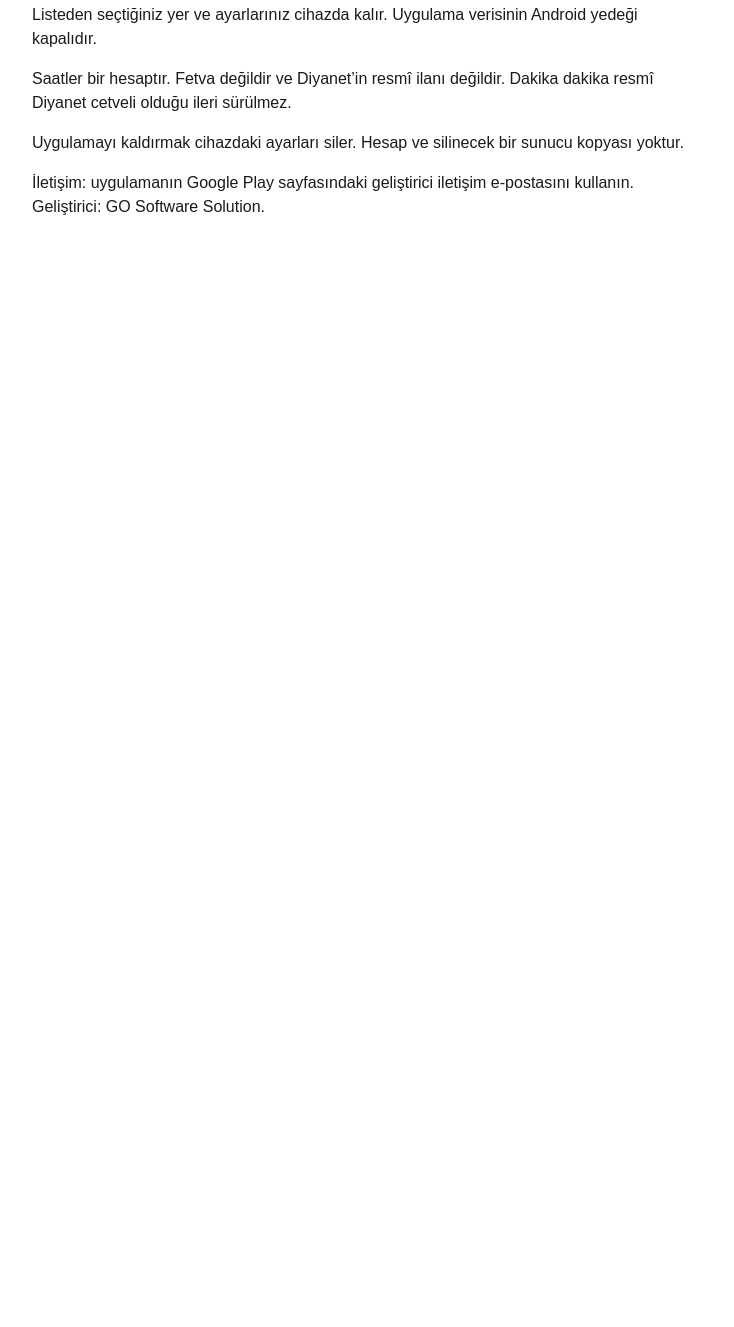
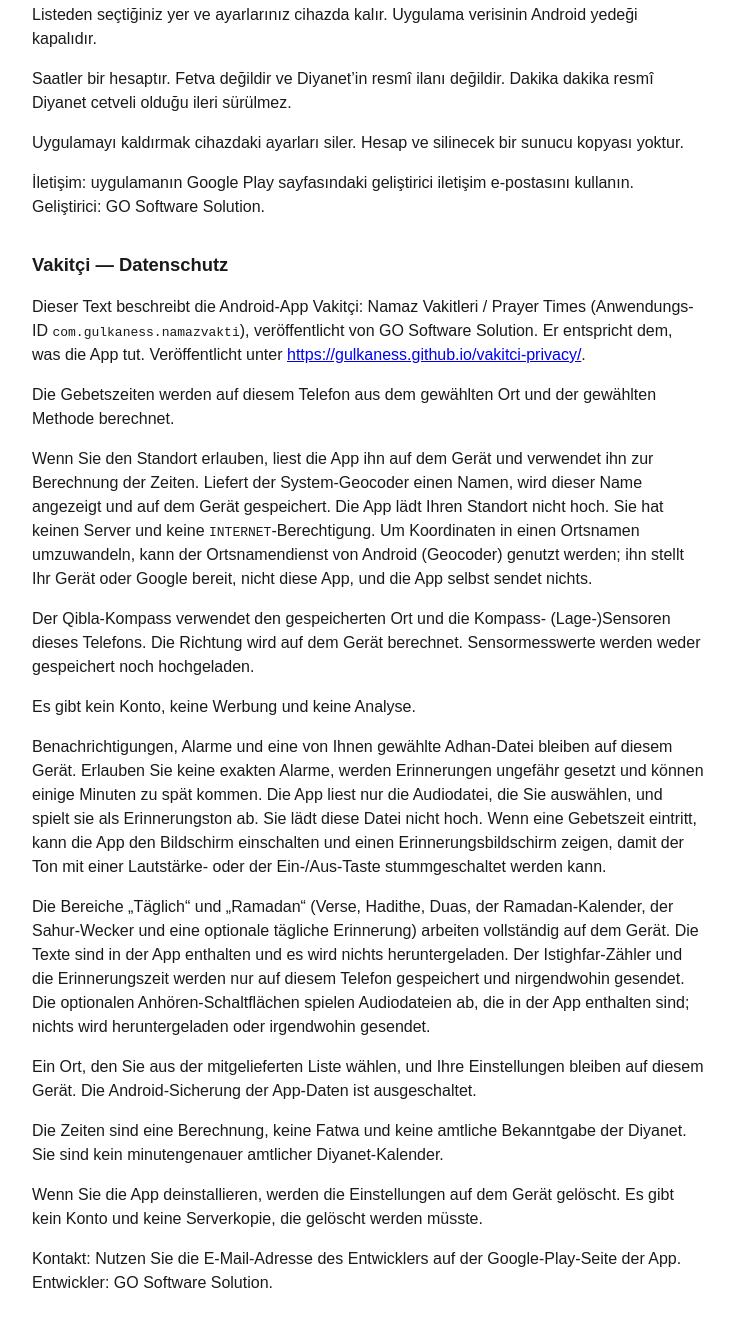
Before and after one commit to gulkaness/vakitci-privacy, a plain HTML site: page index.html in a window 1280 px wide. Shown: the part 1698-3025 px from the top of the page, without its empty margins (272-1006 px from the left). Before the commit the page ends 1949 px from the top, so only its background shows below. Drawn offline with Linux system fonts and the light colour scheme.

Commit message:
Almanca gizlilik bölümü ekle (Datenschutz)
Co-Authored-By: Claude Sonnet 5.5 <noreply@anthropic.com>

```diff
--- a/index.html
+++ b/index.html
@@ -3,7 +3,7 @@
 <head>
   <meta charset="utf-8">
   <meta name="viewport" content="width=device-width, initial-scale=1">
-  <title>Vakitçi: Namaz Vakitleri / Prayer Times — Privacy</title>
+  <title>Vakitçi: Namaz Vakitleri / Prayer Times — Privacy / Gizlilik / Datenschutz</title>
   <style>
     body { font-family: sans-serif; line-height: 1.5; max-width: 42rem; margin: 2rem auto; padding: 0 1rem; color: #1a1a1a; }
     h1 { font-size: 1.4rem; }
@@ -36,5 +36,18 @@
   <p>Saatler bir hesaptır. Fetva değildir ve Diyanet’in resmî ilanı değildir. Dakika dakika resmî Diyanet cetveli olduğu ileri sürülmez.</p>
   <p>Uygulamayı kaldırmak cihazdaki ayarları siler. Hesap ve silinecek bir sunucu kopyası yoktur.</p>
   <p>İletişim: uygulamanın Google Play sayfasındaki geliştirici iletişim e-postasını kullanın. Geliştirici: GO Software Solution.</p>
+
+  <h2 lang="de">Vakitçi — Datenschutz</h2>
+  <p lang="de">Dieser Text beschreibt die Android-App Vakitçi: Namaz Vakitleri / Prayer Times (Anwendungs-ID <code>com.gulkaness.namazvakti</code>), veröffentlicht von GO Software Solution. Er entspricht dem, was die App tut. Veröffentlicht unter <a href="https://gulkaness.github.io/vakitci-privacy/">https://gulkaness.github.io/vakitci-privacy/</a>.</p>
+  <p lang="de">Die Gebetszeiten werden auf diesem Telefon aus dem gewählten Ort und der gewählten Methode berechnet.</p>
+  <p lang="de">Wenn Sie den Standort erlauben, liest die App ihn auf dem Gerät und verwendet ihn zur Berechnung der Zeiten. Liefert der System-Geocoder einen Namen, wird dieser Name angezeigt und auf dem Gerät gespeichert. Die App lädt Ihren Standort nicht hoch. Sie hat keinen Server und keine <code>INTERNET</code>-Berechtigung. Um Koordinaten in einen Ortsnamen umzuwandeln, kann der Ortsnamendienst von Android (Geocoder) genutzt werden; ihn stellt Ihr Gerät oder Google bereit, nicht diese App, und die App selbst sendet nichts.</p>
+  <p lang="de">Der Qibla-Kompass verwendet den gespeicherten Ort und die Kompass- (Lage-)Sensoren dieses Telefons. Die Richtung wird auf dem Gerät berechnet. Sensormesswerte werden weder gespeichert noch hochgeladen.</p>
+  <p lang="de">Es gibt kein Konto, keine Werbung und keine Analyse.</p>
+  <p lang="de">Benachrichtigungen, Alarme und eine von Ihnen gewählte Adhan-Datei bleiben auf diesem Gerät. Erlauben Sie keine exakten Alarme, werden Erinnerungen ungefähr gesetzt und können einige Minuten zu spät kommen. Die App liest nur die Audiodatei, die Sie auswählen, und spielt sie als Erinnerungston ab. Sie lädt diese Datei nicht hoch. Wenn eine Gebetszeit eintritt, kann die App den Bildschirm einschalten und einen Erinnerungsbildschirm zeigen, damit der Ton mit einer Lautstärke- oder der Ein-/Aus-Taste stummgeschaltet werden kann.</p>
+  <p lang="de">Die Bereiche „Täglich“ und „Ramadan“ (Verse, Hadithe, Duas, der Ramadan-Kalender, der Sahur-Wecker und eine optionale tägliche Erinnerung) arbeiten vollständig auf dem Gerät. Die Texte sind in der App enthalten und es wird nichts heruntergeladen. Der Istighfar-Zähler und die Erinnerungszeit werden nur auf diesem Telefon gespeichert und nirgendwohin gesendet. Die optionalen Anhören-Schaltflächen spielen Audiodateien ab, die in der App enthalten sind; nichts wird heruntergeladen oder irgendwohin gesendet.</p>
+  <p lang="de">Ein Ort, den Sie aus der mitgelieferten Liste wählen, und Ihre Einstellungen bleiben auf diesem Gerät. Die Android-Sicherung der App-Daten ist ausgeschaltet.</p>
+  <p lang="de">Die Zeiten sind eine Berechnung, keine Fatwa und keine amtliche Bekanntgabe der Diyanet. Sie sind kein minutengenauer amtlicher Diyanet-Kalender.</p>
+  <p lang="de">Wenn Sie die App deinstallieren, werden die Einstellungen auf dem Gerät gelöscht. Es gibt kein Konto und keine Serverkopie, die gelöscht werden müsste.</p>
+  <p lang="de">Kontakt: Nutzen Sie die E-Mail-Adresse des Entwicklers auf der Google-Play-Seite der App. Entwickler: GO Software Solution.</p>
 </body>
 </html>
```
